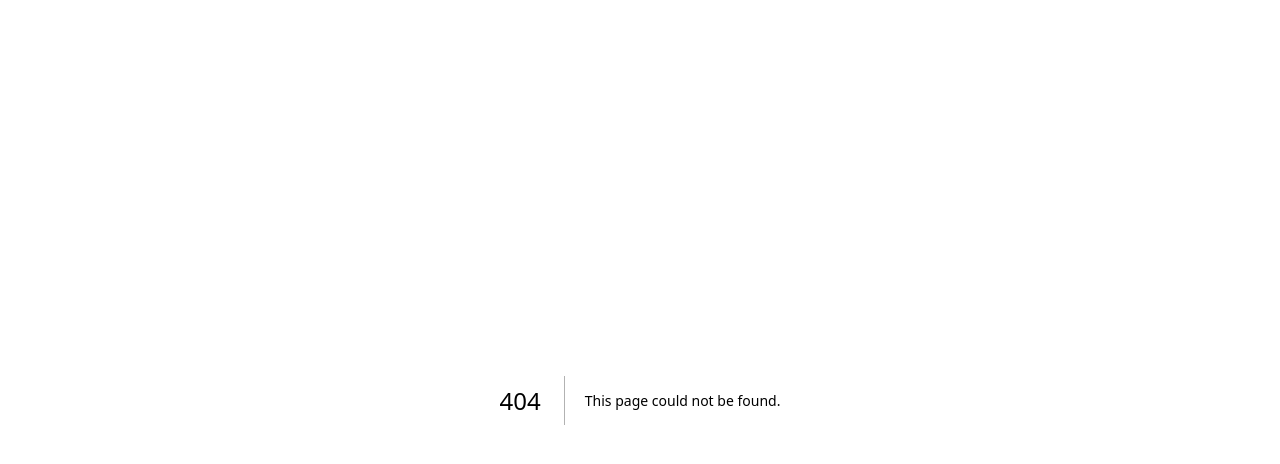
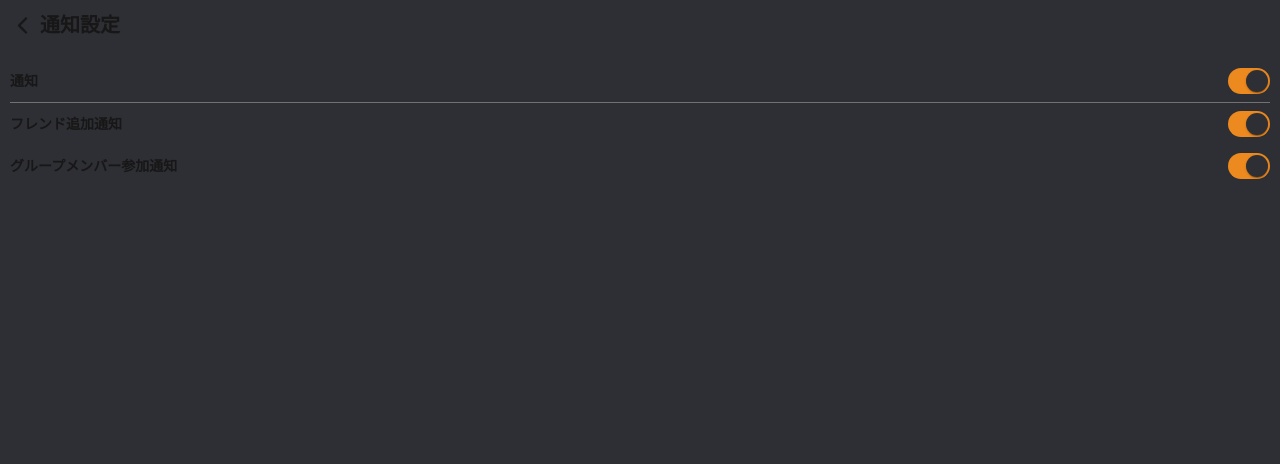
Before and after one commit to hakyukawa/frist_chat_next, a Next.js app in the folder hakyukawa-next/: page /noticeInfo/noticeSetting in a window 1280 px wide. Before the commit this address had no page. Shown: the top 464 px of the page. Built offline with nearby package versions, Linux system fonts and the light colour scheme.

Commit message:
[add]通知設定ページ作成

```diff
--- /dev/null
+++ b/hakyukawa-next/src/app/noticeInfo/noticeSetting/page.tsx
@@ -0,0 +1,14 @@
+import React from "react";
+import Header from "@/components/common/Header";
+import NoticeOption from "@/components/common/option/NoticeOption";
+export default function Noticesetting () {
+    return (
+        <div>
+            <Header backPage backPageLink="/noticeInfo" backPageText="通知設定" />
+            <div className="p-4">
+                <NoticeOption />
+            </div>
+
+        </div>
+    );
+}
```
